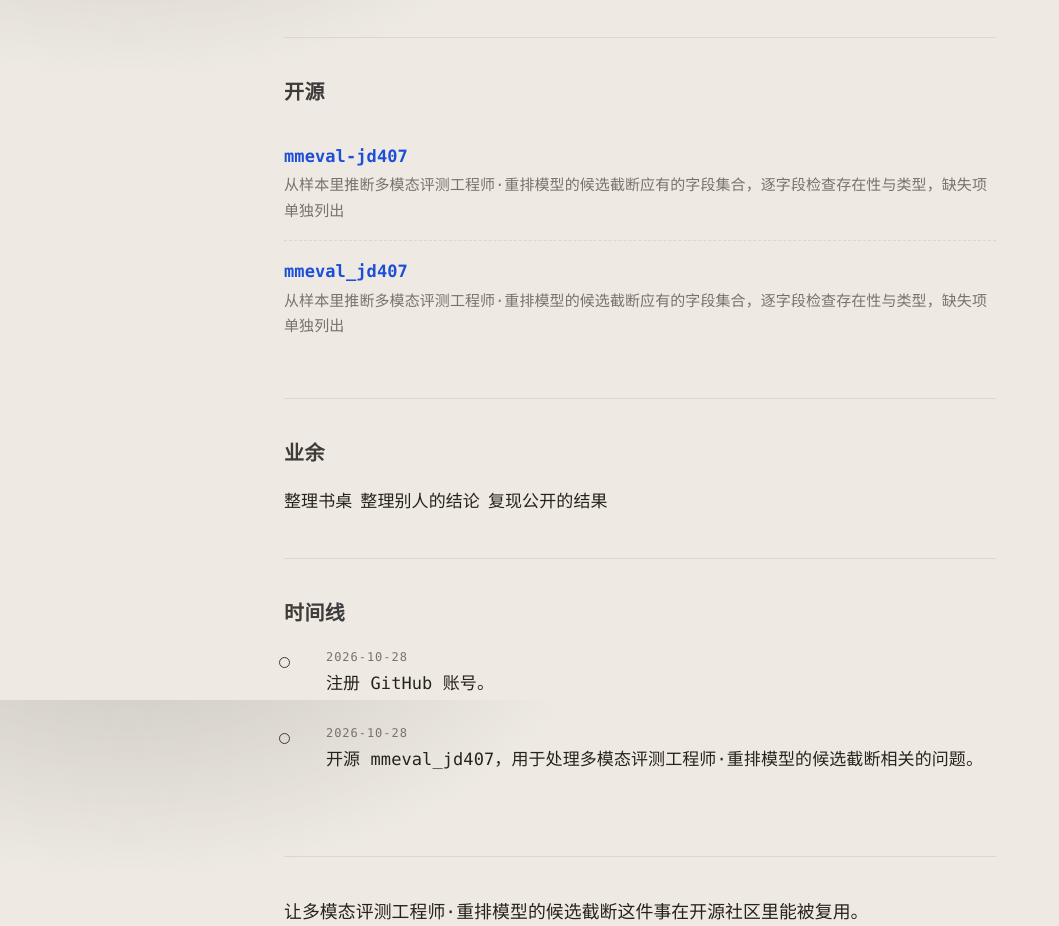
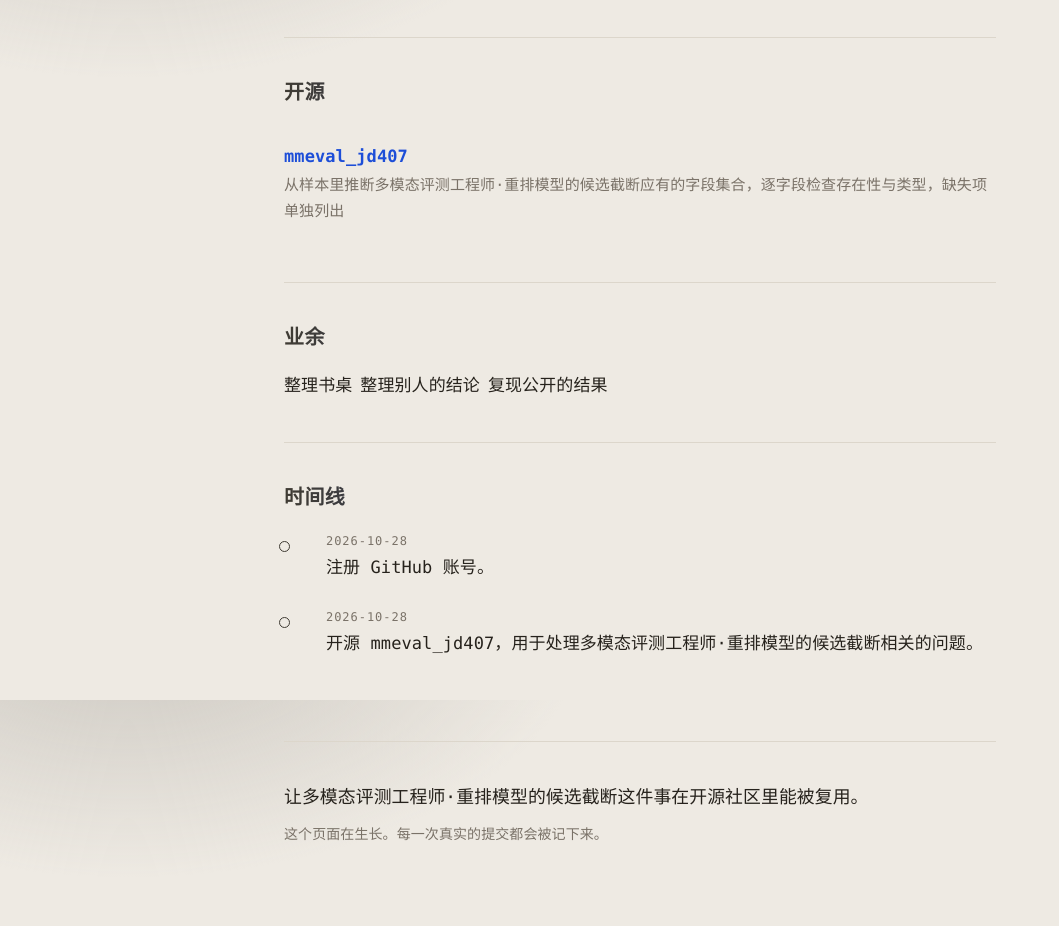
Before and after one commit to borisbarte/borisbarte.github.io, a plain HTML site: page index.html in a window 1280 px wide. Shown: the part 900-1826 px from the top of the page, without its empty margins (0-1059 px from the left). Drawn offline with Linux system fonts and the light colour scheme.

Commit message:
fix: 更新个人站点

```diff
--- a/index.html
+++ b/index.html
@@ -102,9 +102,6 @@ background-image:repeating-linear-gradient(0deg, transparent 0 39px, #dcd6cb 39p
 <section id="work">
   <h2>开源</h2>
   <ul class="repos">
-    <li><div class="name"><a href="https://github.com/borisbarte/mmeval-jd407" rel="noopener">mmeval-jd407</a></div>
-      <div class="desc">从样本里推断多模态评测工程师·重排模型的候选截断应有的字段集合，逐字段检查存在性与类型，缺失项单独列出</div>
-    </li>
     <li><div class="name"><a href="https://github.com/borisbarte/mmeval_jd407" rel="noopener">mmeval_jd407</a></div>
       <div class="desc">从样本里推断多模态评测工程师·重排模型的候选截断应有的字段集合，逐字段检查存在性与类型，缺失项单独列出</div>
     </li>
```
